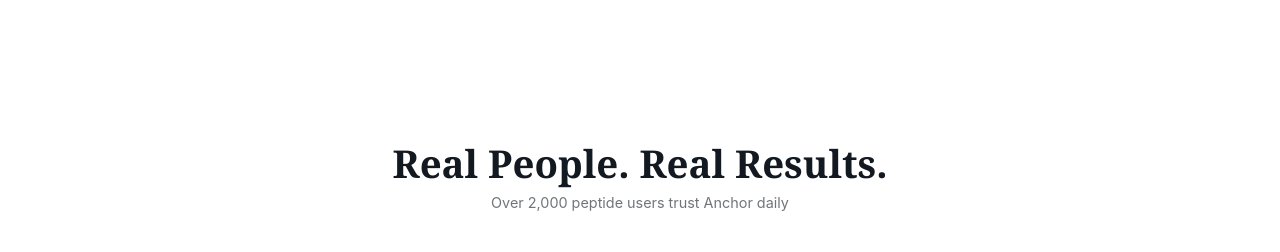
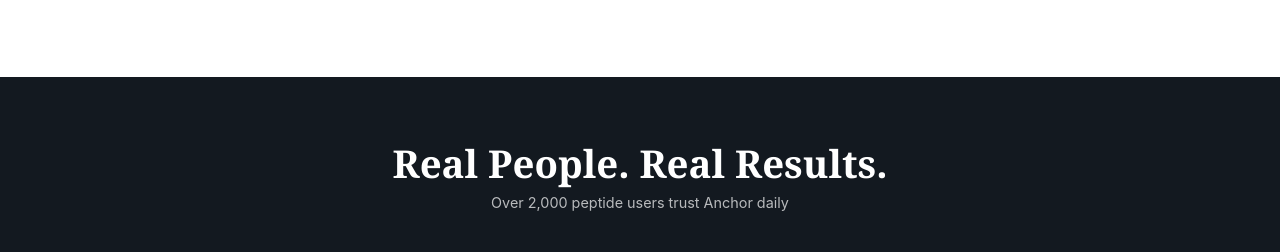
Before and after one commit to judahlionshadpour-ops/anchor-v4, a plain HTML site: page index.html in a window 1280 px wide. Shown: the part 3277-3529 px from the top of the page. Drawn offline with Linux system fonts and the light colour scheme; grey boxes are pictures that could not be loaded.

Commit message:
fix: revert Real People Real Results section back to navy

```diff
--- a/styles.css
+++ b/styles.css
@@ -459,10 +459,10 @@
 }
 
 /* ===== REEL CAROUSEL ===== */
-.reel-section { padding: 4rem 0; background: var(--white); overflow: hidden; }
-.reel-head { text-align: center; margin-bottom: 2.5rem; color: var(--ink); }
-.reel-head h2 { color: var(--ink); font-size: clamp(1.7rem, 3vw, 2.4rem); }
-.reel-head p { color: rgba(19,25,32,.6); font-family: -apple-system, sans-serif; font-size: .9rem; margin-top: .4rem; }
+.reel-section { padding: 4rem 0; background: var(--ink); overflow: hidden; }
+.reel-head { text-align: center; margin-bottom: 2.5rem; color: #fff; }
+.reel-head h2 { color: #fff; font-size: clamp(1.7rem, 3vw, 2.4rem); }
+.reel-head p { color: rgba(255,255,255,.7); font-family: -apple-system, sans-serif; font-size: .9rem; margin-top: .4rem; }
 .reel-carousel-wrap { overflow: hidden; }
 .reel-carousel {
   display: flex;
```
